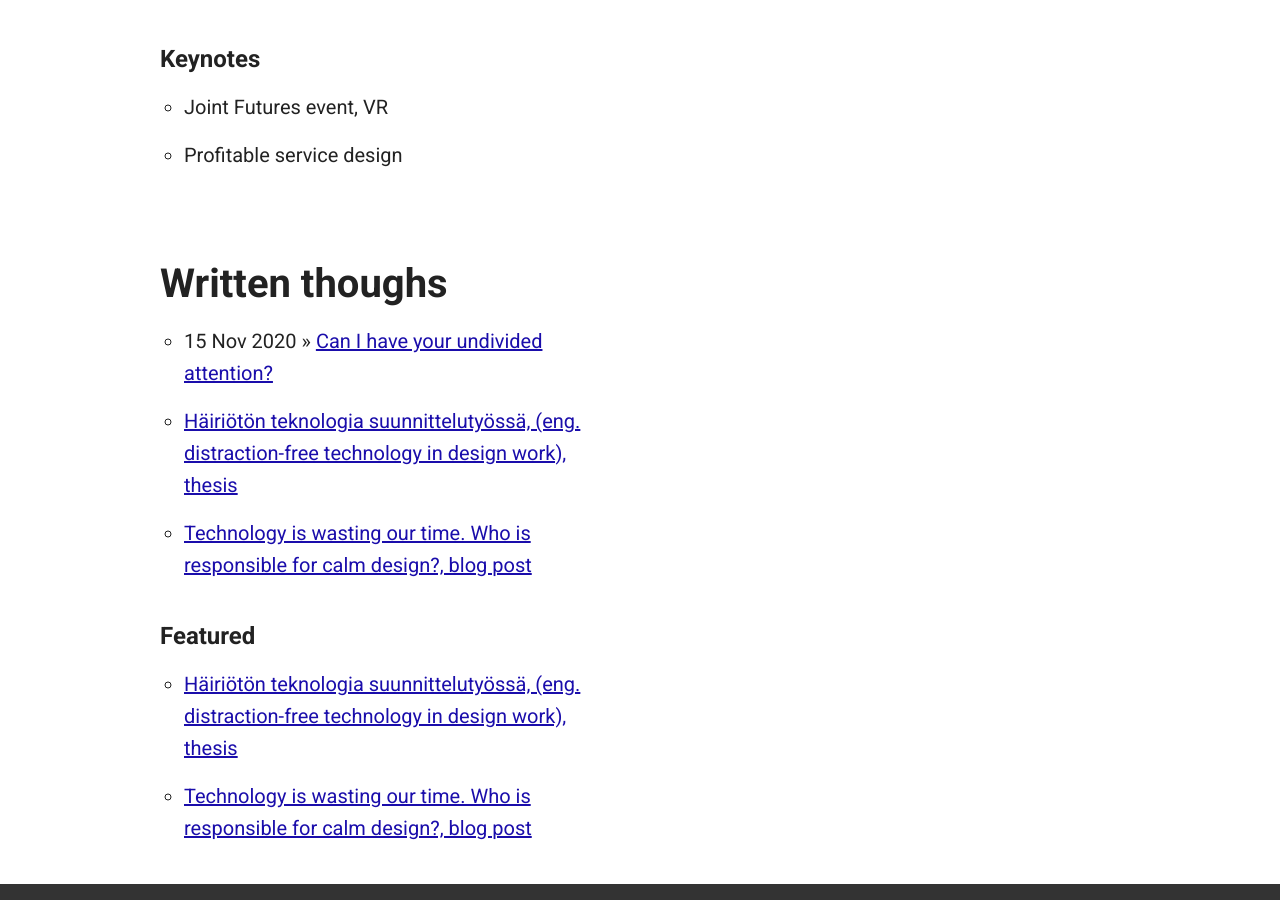
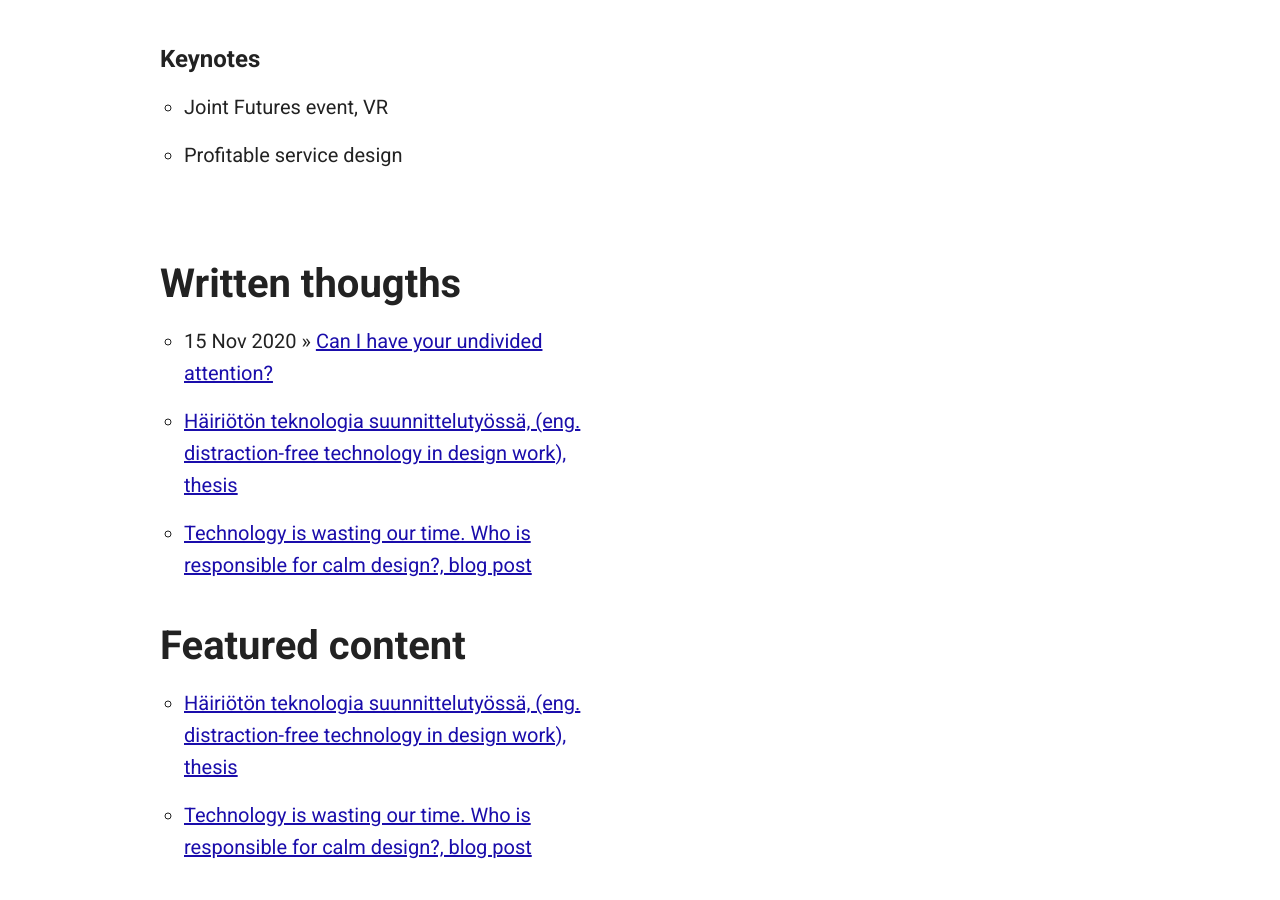
Before and after one commit to jesseu/jesseu.github.io, a Jekyll site: the page built from index.html, in a window 1280 px wide and 900 px high, scrolled down 1116 px. Built offline with Jekyll 4.4.1, drawn with Linux system fonts in a browser that asks for light colours.

Commit message:
Update index.html

```diff
--- a/index.html
+++ b/index.html
@@ -52,7 +52,7 @@ title: Jesse Ukkonen
 
 	<div class="row">
 		<div class="one-half column" style="margin-top: 5%">
-        	<h2><a id="writings"></a>Written thoughs</h2>
+        	<h2><a id="writings"></a>Written thougths</h2>
 
         		<ul>
 				 {% for post in site.posts %}
@@ -63,11 +63,10 @@ title: Jesse Ukkonen
 
 			</ul>
 
-		<h3>Featured</h3>
+		<h2>Featured content</h2>
 			<ul>
 				<li><a href="http://urn.fi/URN:NBN:fi:amk-2017112418012" target="_blank">Häiriötön teknologia suunnittelutyössä, (eng. distraction-free technology in design work), thesis</a></li>
 				<li><a href="https://qvik.com/news/technology-distraction-calm-design/" target="_blank">Technology is wasting our time. Who is responsible for calm design?, blog post</a></li>
-
 			</ul>
 		</div>
 	</div>
```
